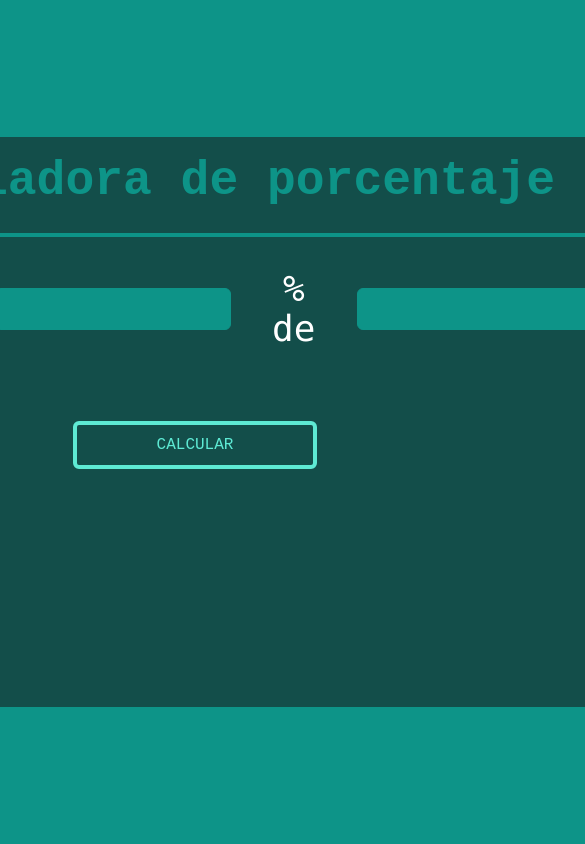
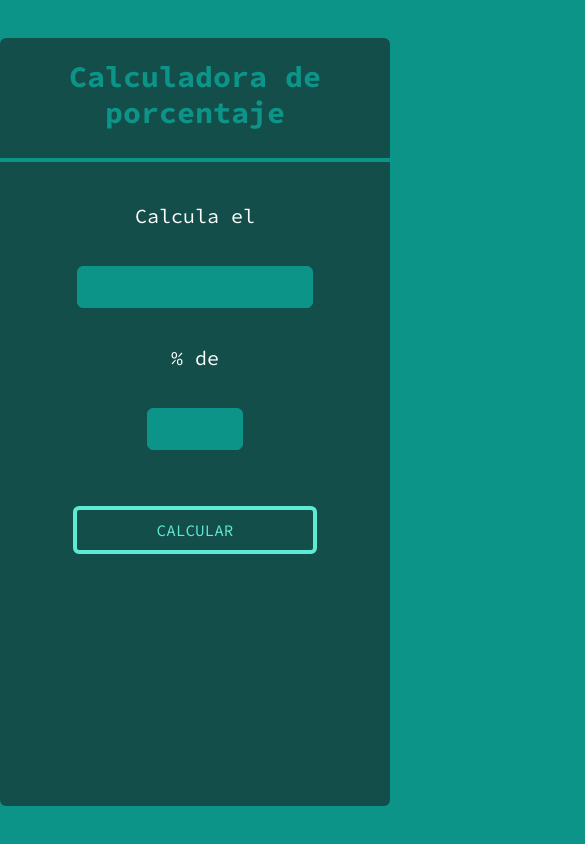
Before and after one commit to Ferchoxav2024/RetoJavaScript, a website: page public/index.html in a window 390 px wide. Shown: the whole page, 585 px wide, since content can reach past the window. Drawn offline with Linux system fonts and the light colour scheme.

Commit message:
Final100

```diff
--- a/public/index.html
+++ b/public/index.html
@@ -5,26 +5,29 @@
     <meta name="viewport" content="width=device-width, initial-scale=1.0">
     <title>Calculadora de Porcentaje</title>
     <link rel="stylesheet" href="../public/css/tailwind.css">
+    <link rel="stylesheet" href="https://fonts.googleapis.com/css2?family=Source+Code+Pro:wght@400;700&display=swap">
+
 
     <script defer src="js/script.js"></script>
 </head>
-<body class="flex items-center justify-center min-h-screen bg-teal-600">
-    <div class="bg-teal-900  rounded-md text-center text-teal-200  w-[1150px] h-[570px] font-source-code ">
-        <h1 class="mt-5 text-teal-600 text-5xl font-bold">Calculadora de porcentaje</h1>
-        <h1 class="mt-0 border-b-4 border-teal-600 pb-7 mb-8 "></h1>
-        <div class=" flex justify-center items-center mb-4 text-4xl text-white font-mono">
-            <span> Calcula el </span>&nbsp;
-            <input id="percentage" type="number" class=" border-1  border-teal-600 mx-2 w-64 bg-teal-600 text-left text-white font-mono rounded-md focus:outline-none" value="">
-            &nbsp;<span>% de </span>&nbsp;
-            <input id="total" type="number" class=" border-1  border-teal-600 ml-2 w-64 bg-teal-600 text-left text-white rounded-md focus:outline-none" value="">
+<body class="flex items-center justify-center min-h-screen bg-teal-600 ">
+    <div class="bg-teal-900 rounded-md text-center text-teal-200 w-full max-w-6xl font-source-code  ">
+        <h1 class="mt-5 text-teal-600 text-3xl md:text-5xl font-bold">Calculadora de porcentaje</h1>
+        <h1 class="mt-0 border-b-4 border-teal-600 pb-7 mb-10"></h1>
+        <div class="flex flex-col md:flex-row justify-center items-center mb-10 text-xl md:text-4xl text-white font-source-code space-y-2 md:space-y-0 md:space-x-2">
+            <span>Calcula el</span>&nbsp;
+            <input id="percentage" type="number" class="border border-teal-600 mx-1 md:w-64 bg-teal-600 text-left text-white font-mono rounded-md focus:outline-none mb-4 md:mb-0" value="">
+            &nbsp;<span>% de</span>&nbsp;
+            <input id="total" type="number" class="border border-teal-600 w-24 md:w-64 bg-teal-600 text-left text-white rounded-md focus:outline-none mb-4 md:mb-0" value="">
         </div>
-        <div class="flex justify-center p-14"><button id="calculateButton" class="text-teal-300 border-4 border-teal-300 bg-teal-900 hover:bg-teal-700 py-2 px-20 rounded-md focus:outline-none">
-            CALCULAR
-        </button>
+        <div class="flex justify-center p-4 md:p-5">
+            <button id="calculateButton" class="text-teal-300 border-4 border-teal-300 bg-teal-900 hover:bg-teal-700 py-2 px-20 md:px-20 rounded-md focus:outline-none">
+                CALCULAR
+            </button>
         </div>
-        <div class=" p-6 mb-24 text-6xl text-teal-200 font-extrabold">
+        <div class="mt-10 p-20 text-3xl md:text-6xl text-teal-200 font-extrabold">
+            <span id="result"></span>&nbsp;
 
-            <span id="result"></span>
         </div>
     </div>
 </body>
```
Also changed, not shown: public/indexprueba.html (deleted, +0 -33 lines), public/css/tailwind.css.
